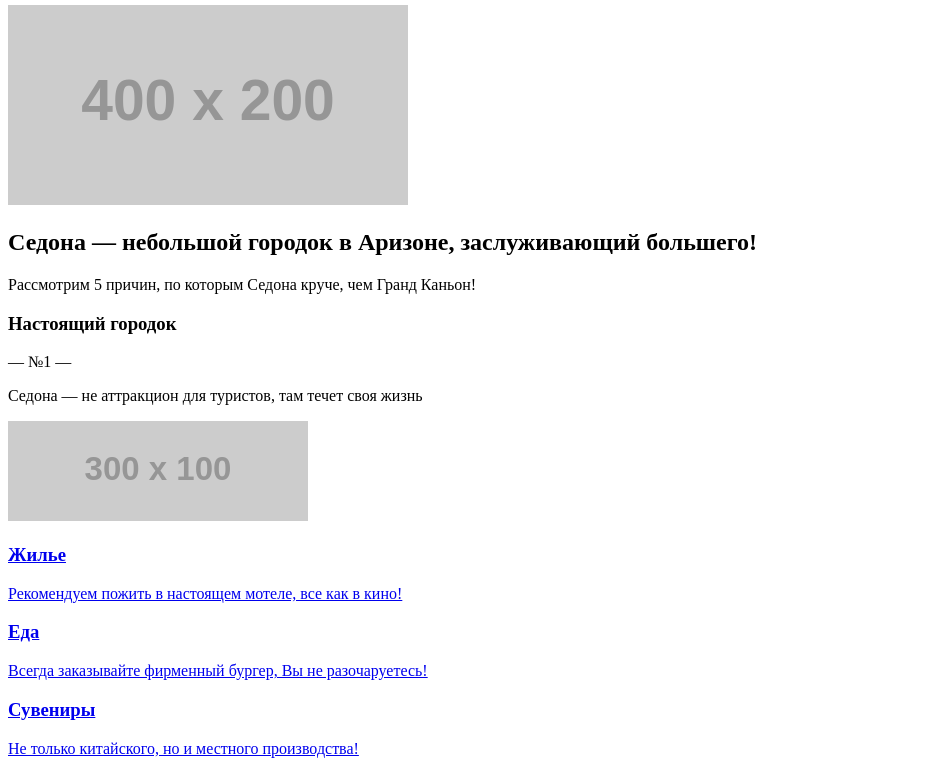
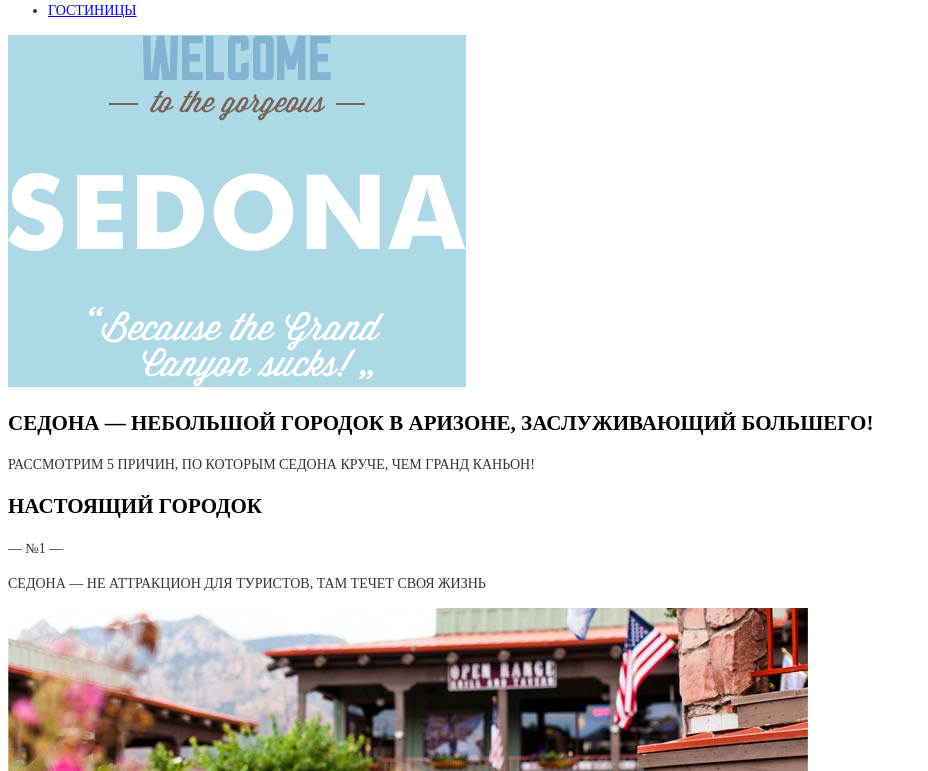
Before and after one commit to NataKondra/162613-sedona, a plain HTML site: page index.html in a window 1280 px wide. Shown: the part 153-924 px from the top of the page, without its empty margins (0-928 px from the left). Drawn offline with Linux system fonts and the light colour scheme; placeholder pictures from the web are drawn by us.

Commit message:
Added images and fonts

```diff
--- /dev/null
+++ b/css/style.css
@@ -0,0 +1,29 @@
+body {
+  font-family: "PT Sans";
+  font-size: 14px;
+  line-height: 21px;
+  font-style: normal;
+  font-weight: normal;
+  text-transform: uppercase;
+  color: #333333;
+}
+
+h2 {
+  font-family: "PT Sans Bold";
+  font-size: 21px;
+  line-height: 26px;
+  font-style: normal;
+  font-weight: bold;;
+  text-transform: uppercase;
+  color: black;
+}
+
+h3 {
+  font-family: "PT Sans Bold";
+  font-size: 21px;
+  line-height: 21px;
+  font-style: normal;
+  font-weight: bold;;
+  text-transform: uppercase;
+  color: black;
+}
--- a/index.html
+++ b/index.html
@@ -3,6 +3,7 @@
   <head>
     <meta charset="utf-8">
     <title>HTML Academy: Седона</title>
+    <link href="css/style.css" rel="stylesheet">
   </head>
   <body>
     <header class="main-header">
@@ -15,7 +16,7 @@
             <a href="#">Фото и Видео</a>
           </li>
           <li>
-            <img class="header-logo" src="http://placehold.it/50x50" width="50" height="50" alt="City of Sedona">
+            <img class="header-logo" src="img/header-logo.png" width="138" height="70" alt="City of Sedona">
           </li>
           <li>
             <a href="#">Карта штата</a>
@@ -28,7 +29,7 @@
     </header>
     <main class="container">
       <div class="index-intro">
-        <img src="http://placehold.it/400x200" width="400" height="200" alt="Welcome to Sedona">
+        <img style="background-color: lightblue;" src="img/welcome.png" width="458" height="352" alt="Welcome to Sedona">
       </div>
       <div class="index-promo">
         <h2>Седона — небольшой городок в Аризоне, заслуживающий большего!</h2>
@@ -39,7 +40,7 @@
             <p>— №1 —</p>
             <p>Седона — не аттракцион для туристов, там течет своя жизнь</p>
           </div>
-          <img class="promo-image" src="http://placehold.it/300x100" width="300" height="100" alt="Open Range">
+          <img class="promo-image" src="img/openrange.jpg" width="800" height="256" alt="Open Range">
           <div class="promo-details">
             <a class="promo-container icon-apt" href="#">
               <h3>Жилье</h3>
@@ -56,7 +57,7 @@
           </div>
         </div>
         <div class="promo-item-big">
-          <img class="promo-image" src="http://placehold.it/300x100" width="300" height="100" alt="Diablo Bridge">
+          <img class="promo-image" src="img/diablo.jpg" width="800" height="256" alt="Diablo Bridge">
           <div class="promo-container promo-white-blue">
             <h3>Там есть Мост Дьявола</h3>
             <p>— №2 —</p>
@@ -105,7 +106,7 @@
         </form>
       </div>
       <div class="index-map">
-        <img src="http://placehold.it/600x200" width="600" height="200" alt="Sedona Map">
+        <img src="img/map.jpg" width="1200" height="593" alt="Sedona Map">
       </div>
     </main>
     <footer class="main-footer">
@@ -122,7 +123,9 @@
         </div>
         <div class="footer-copyright">
           <p>
-            Website by <a class="btn" href="https://htmlacademy.ru">HTML Academy</a>
+            Website by <a class="btn" href="https://htmlacademy.ru">
+              <img src="img/aka.png" width="113" height="39" alt="HTML Academy">
+            </a>
           </p>
         </div>
       </div>
```
Also changed, not shown: hotels.html (+8 -5 lines), img/aka.png (added), img/amara.jpg (added), img/apt.png (added), img/background.jpg (added), img/desert.jpg (added), img/diablo.jpg (added), img/filterback.jpg (added), img/food.png (added), img/gift.png (added), img/header-logo.png (added), img/map.jpg (added), img/mask.svg (added), img/openrange.jpg (added), 2 more files.
